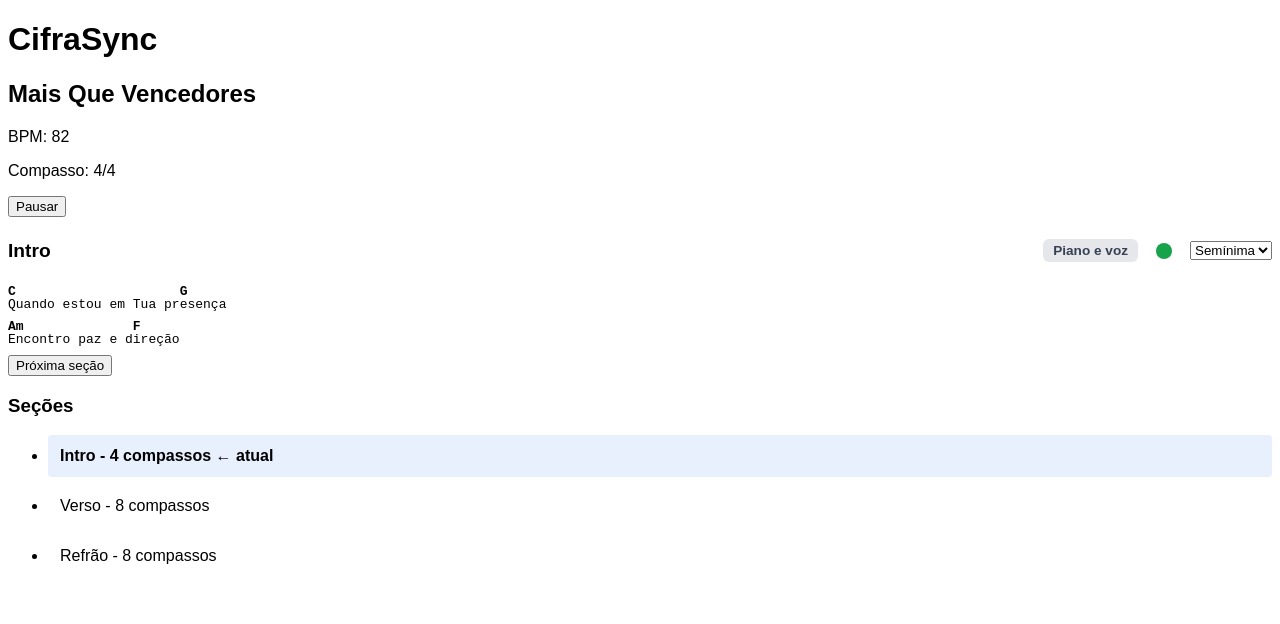
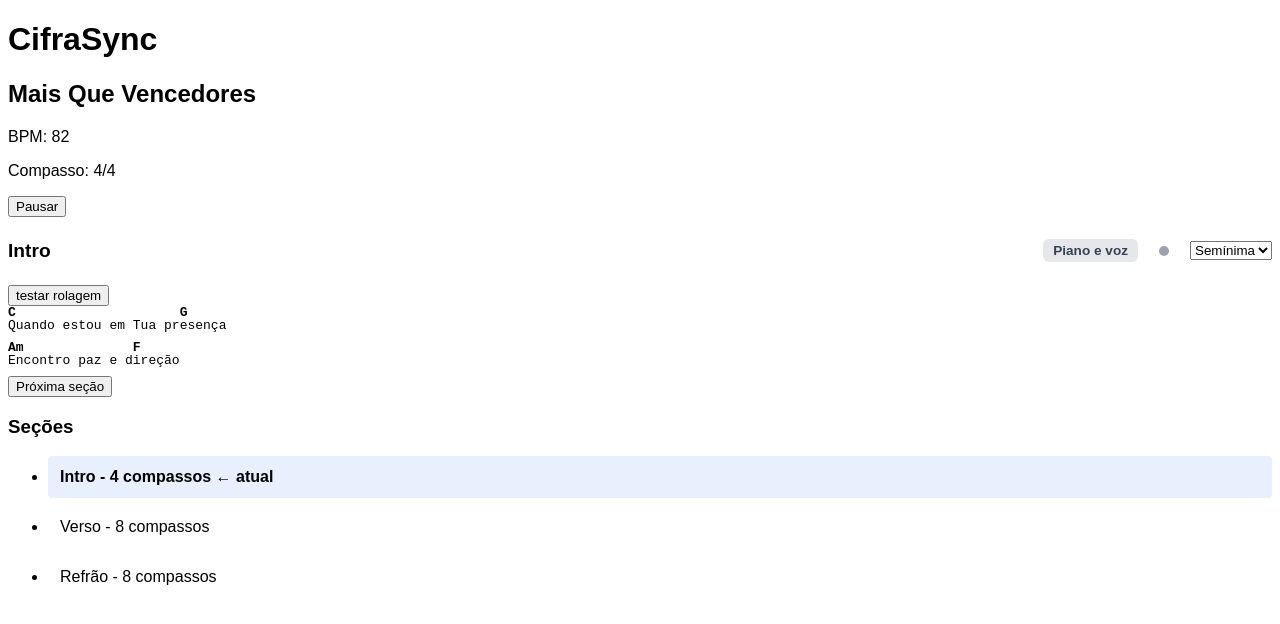
Before and after one commit to paulonishikawa/cifraSync, a React (Vite) app: page / in a window 1280 px wide. Shown: the top 624 px of the page. Built offline with nearby package versions, Linux system fonts and the light colour scheme.

Commit message:
feat: add vertical lyric scrolling

```diff
--- a/src/App.tsx
+++ b/src/App.tsx
@@ -145,9 +145,11 @@ function App() {
         </div>
       </div>
 
-      <LyricLineView
-        content={currentSectionData.content}
-      />
+      <div className="performance-display">
+        <LyricLineView
+          content={currentSectionData.content}
+        />
+      </div>
 
       <button
         onClick={() => {
--- a/src/components/LyricLineView.tsx
+++ b/src/components/LyricLineView.tsx
@@ -1,12 +1,23 @@
+import { useState } from 'react'
+
 type LyricLineViewProps = {
     content: string
 }
 
 function LyricLineView({ content }: LyricLineViewProps) {
     const lines = content.split('\n')
+    const [scrollPosition, setScrollPosition] = useState(0)
 
     return (
+        <>
+        <button onClick={() => setScrollPosition(-50)}>
+            testar rolagem
+        </button>
         <div className="lyrics">
+            <div className="lyrics-content"
+                style={{
+                    transform: `translateY(${scrollPosition}px)`,
+                }}>
                 {lines.map((line, index) => (
                     <div
                     key={index}
@@ -16,6 +27,8 @@ function LyricLineView({ content }: LyricLineViewProps) {
                     </div>
                 ))}
             </div>
+        </div>
+        </>
     )
 }
 
--- a/src/components/Metronome.tsx
+++ b/src/components/Metronome.tsx
@@ -3,9 +3,10 @@ import { useEffect, useState } from 'react'
 type MetronomeProps = {
     bpm: number
     subdivision: 'quarter' | 'eighth'
+    isPlaying: boolean
 }
 
-function Metronome({ bpm, subdivision }: MetronomeProps) {
+function Metronome({ bpm, subdivision, isPlaying }: MetronomeProps) {
     const [isActive, setIsActive] = useState(false)
 
     const interval = 60000 / bpm / (
@@ -13,14 +14,26 @@ function Metronome({ bpm, subdivision }: MetronomeProps) {
     )
 
     useEffect(() => {
+        if (!isPlaying) {
+            setIsActive(false)
+            return
+        }
+
+        let pulseTimer: ReturnType<typeof setTimeout>
+
         const timer = setInterval(() => {
-            setIsActive((previous) => !previous)
+            setIsActive(true)
+
+            pulseTimer = setTimeout(() => {
+                setIsActive(false)
+            }, 100)
         }, interval)
 
         return () => {
             clearInterval(timer)
+            clearTimeout(pulseTimer)
         }
-    }, [interval])
+    }, [interval, isPlaying])
 
     return (
         <div className="metronome">
```
Lines whose indentation alone changed are shown as unchanged.
